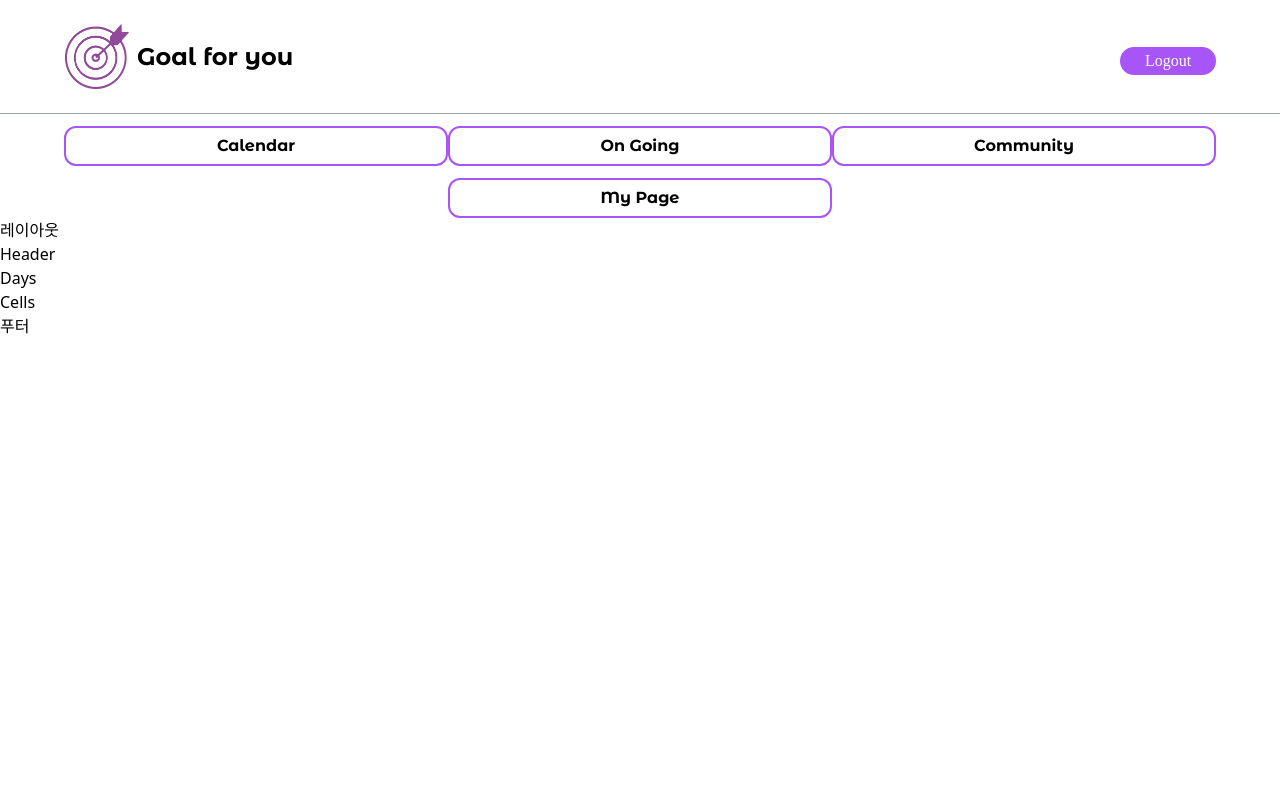
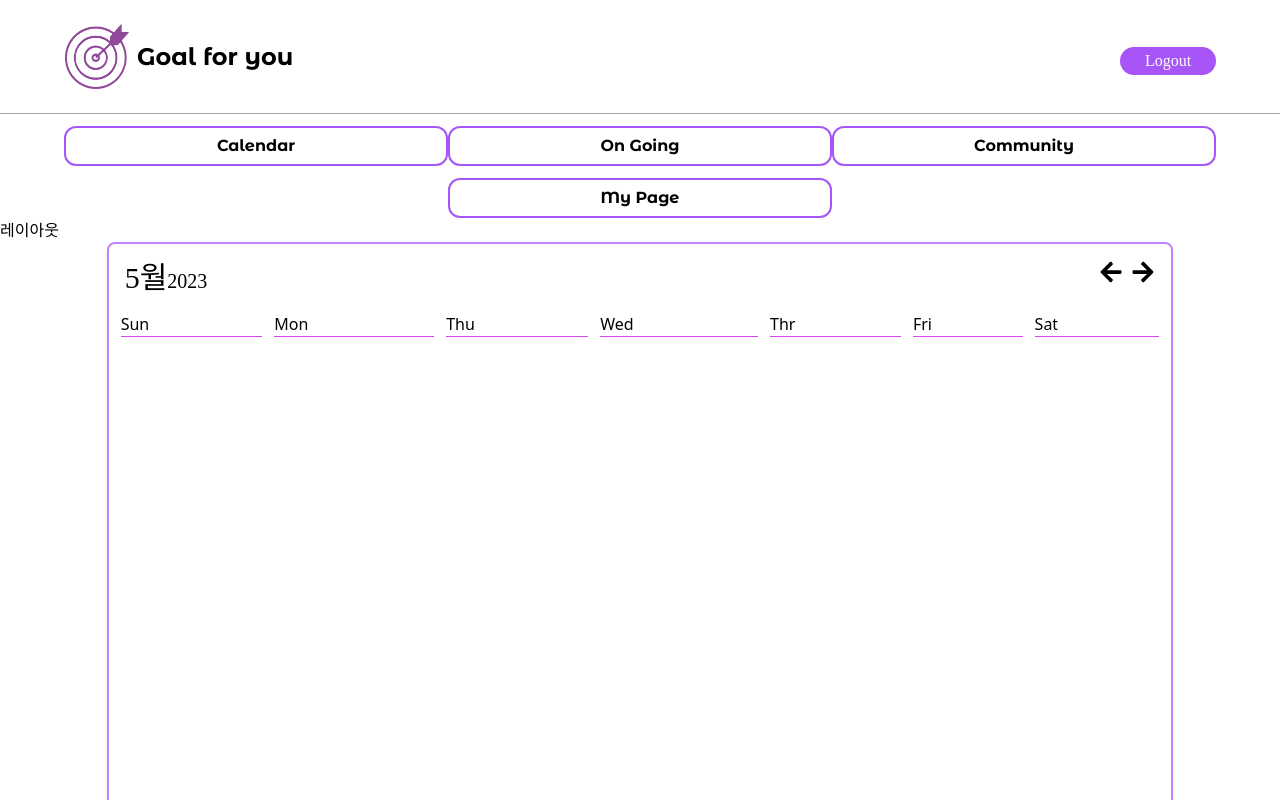
Before and after one commit to hyung6370/goal-for-you, a Next.js app: page /calendar in a window 1280 px wide. Shown: the top 800 px of the page. Built offline with nearby package versions, Linux system fonts and the light colour scheme.

Commit message:
23/6/2 update

```diff
--- /dev/null
+++ b/components/Calendar/RenderDays.tsx
@@ -0,0 +1,24 @@
+const RenderDays = () => {
+    const days = [];
+    const date = ['Sun', 'Mon', 'Thu', 'Wed', 'Thr', 'Fri', 'Sat'];
+
+    for (let i = 0; i < 7; i++) {
+      days.push(
+        <div className="flex justify-center ml-3" key={i}>
+          <div className="grid grid-cols-7 gap-4 border-b border-fuchsia-500">
+            <div className="text-center">
+              {date[i]}
+            </div>
+          </div>
+        </div>
+      );
+    }
+
+    return (
+      <div className="flex flex-row justify-between mr-3">
+        {days}
+      </div>
+    );
+  };
+
+  export default RenderDays;
--- /dev/null
+++ b/components/Calendar/RenderHeader.tsx
@@ -0,0 +1,39 @@
+import { format, addMonths, subMonths } from 'date-fns';
+import { startOfMonth, endOfMonth, startOfWeek, endOfWeek } from "date-fns";
+import { isSameMonth, isSameDay, addDays, parse } from 'date-fns';
+import { FaArrowLeft, FaArrowRight } from 'react-icons/fa';
+
+interface RenderHeaderProps {
+    currentMonth: Date;
+    prevMonth: () => void;
+    nextMonth: () => void;
+}
+
+const RenderHeader: React.FC<RenderHeaderProps> = ({
+     currentMonth, prevMonth, nextMonth
+    }) => {
+    return (
+        <div className="flex flex-row justify-between">
+            <div className="flex flex-col">
+                <span className="m-4 text-xl font_kor_light">
+                    <span className="text-3xl font_kor_light">
+                        {format(currentMonth, 'M')}월
+                    </span>
+                    {format(currentMonth, 'yyyy')}
+                </span>
+            </div>
+            <div className="flex flex-row m-4">
+                <FaArrowLeft
+                    className='w-6 h-6 cursor-pointer'
+                    onClick={prevMonth}
+                />
+                <FaArrowRight
+                    className='w-6 h-6 ml-2 cursor-pointer'
+                    onClick={nextMonth}
+                />
+            </div>
+        </div>
+    )
+}
+
+export default RenderHeader;
--- a/pages/calendar/index.tsx
+++ b/pages/calendar/index.tsx
@@ -4,47 +4,12 @@ import { format, addMonths, subMonths } from 'date-fns';
 import { startOfMonth, endOfMonth, startOfWeek, endOfWeek } from "date-fns";
 import { isSameMonth, isSameDay, addDays, parse } from 'date-fns';
 import { FaArrowLeft, FaArrowRight } from 'react-icons/fa';
+import RenderHeader from "@/components/Calendar/RenderHeader";
+import RenderDays from "@/components/Calendar/RenderDays";
 
-interface RenderHeaderProps {
-    currentMonth: Date;
-    prevMonth: () => void;
-    nextMonth: () => void;
-}
 
-const RenderHeader: React.FC<RenderHeaderProps> = ({
-     currentMonth, prevMonth, nextMonth
-    }) => {
-    return (
-        <div>
-            <div>
-                <span>
-                    <span>
-                        {format(currentMonth, 'M')}월
-                    </span>
-                    {format(currentMonth, 'yyyy')}
-                </span>
-            </div>
-            <div>
-                <FaArrowLeft />
-                <FaArrowRight />
-            </div>
-        </div>
-    )
-}
 
-const RenderDays = () => {
-    const days = [];
-    const date = ['Sun', 'Mon', 'Thu', 'Wed', 'Thrs', 'Fri', 'Sat'];
 
-    for (let i = 0; i < 7; i++) {
-        days.push(
-            <div key={i}>
-                {date[i]}
-            </div>
-        );
-    }
-    return <div>{days}</div>;
-}
 
 // const RenderCells = ({ currentMonth, selectedDate, onDateClick }) => {
 //     const MonthStart = startOfMonth(currentMonth);
@@ -76,18 +41,33 @@ const Calendar = () => {
     const [currentMonth, setCurrentMonth] = useState(new Date());
     const [selectedDate, setSelectedDate] = useState(new Date());
 
+    const prevMonth = () => {
+        setCurrentMonth(subMonths(currentMonth, 1));
+    };
 
+    const nextMonth = () => {
+        setCurrentMonth(addMonths(currentMonth, 1));
+    };
+
+    const onDateClick = (day: React.SetStateAction<Date>) => {
+        setSelectedDate(day);
+    };
 
     return (
         <Layout>
-            <div className="calendar">
-                <div className="header">Header</div>
-                <div className="days">Days</div>
-                <div className="body">Cells</div>
+            <div className="flex justify-center h-screen">
+                <div className="w-5/6 border-2 border-purple-400 rounded-lg shadow">
+                <RenderHeader
+                    currentMonth={currentMonth}
+                    prevMonth={prevMonth}
+                    nextMonth={nextMonth}
+                />
+                <RenderDays />
+                </div>
             </div>
 
         </Layout>
-    )
-}
+    );
+};
 
 export default Calendar;
```
Also changed, not shown: components/Calendar/RenderCells.tsx (added).
